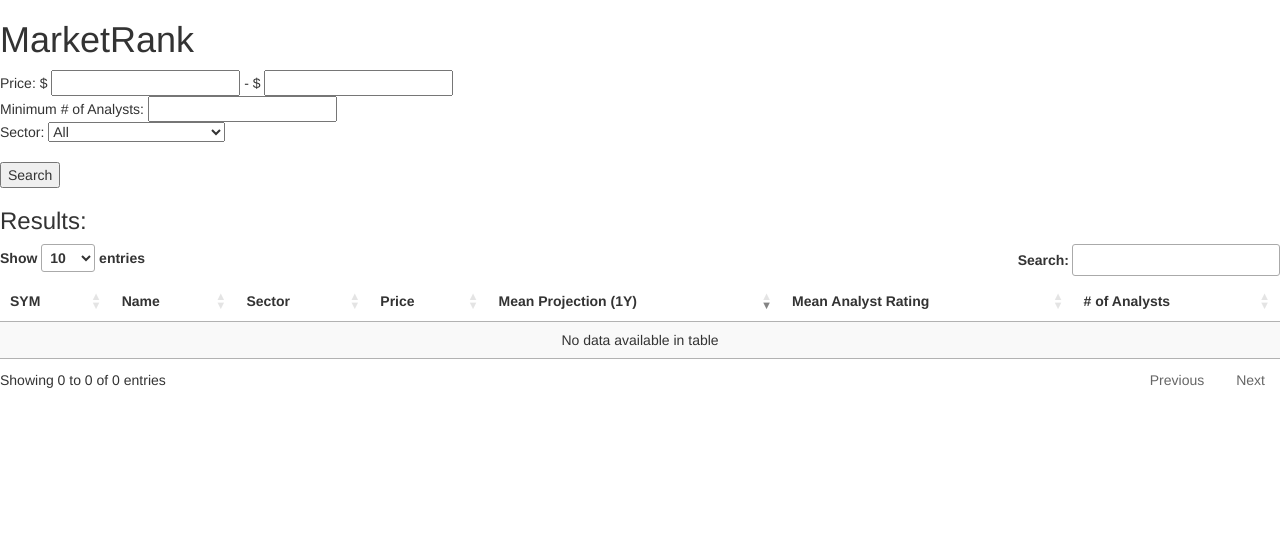
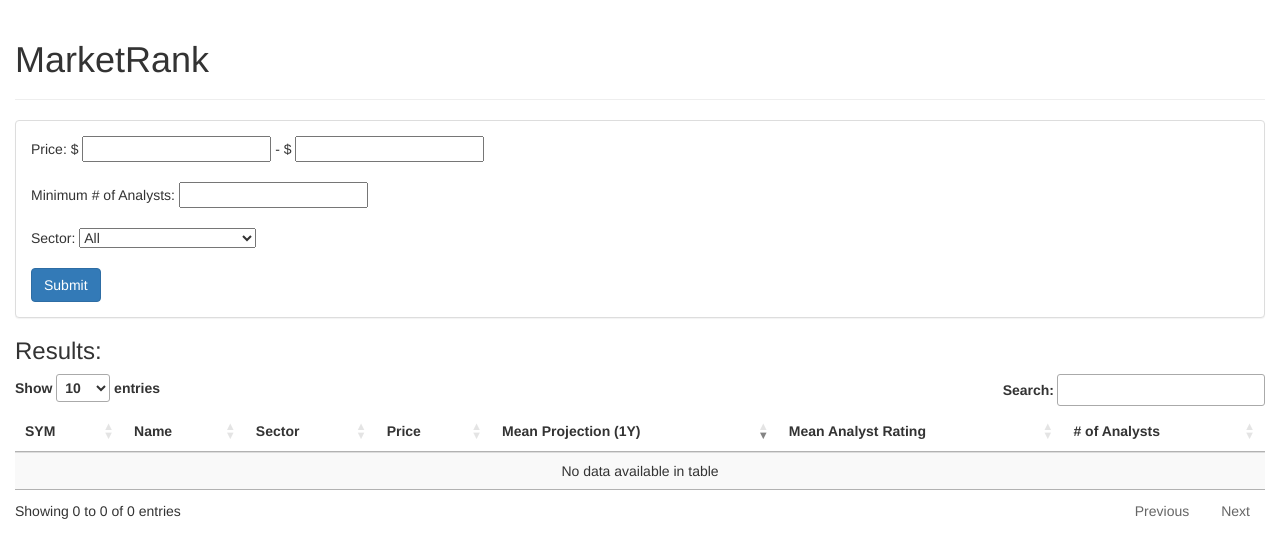
Before and after one commit to ksudana/market-rank, a Flask app: page / in a window 1280 px wide. Shown: the top 558 px of the page. Run offline with Flask 2, Linux system fonts and the light colour scheme; some libraries are stand-ins or nearby versions.

Commit message:
updated UI

```diff
--- a/templates/index.html
+++ b/templates/index.html
@@ -29,15 +29,19 @@
             });
         </script>
     </head>
-    <body width="80%">
+    <body width="80%" class="container-fluid">
+        <div class="page-header">
             <h1>MarketRank</h1>
+        </div>
+        <div class="panel panel-default">
+            <div class="panel-body">
                 <form method="POST" action="/">
                 Price:
                 $ <input type="number" name="price-min">  -  $ <input type="number" name="price-max">
-            <br>
+                <br><br>
                 Minimum # of Analysts:
                 <input type="number" name="n-min">
-            <br>
+                <br><br>
                 Sector:
                 <select name="sector">
                     <option value="All">All</option>
@@ -55,10 +59,12 @@
                     <option value="Transportation">Transportation</option>
                 </select>
                 <br><br>
-            <input type="submit" value="Search">
+                <button type="submit" class="btn btn-primary">Submit</button>
                 </form>
+            </div>
+        </div>
         <h3>Results:</h3>
-        <table id="data-table" class="stripe dataTable" style="visibility:hidden">
+        <table id="data-table" class="table table-striped w-auto" style="visibility:hidden">
                 <thead>
                     <tr>
                         <th>SYM</th>
```
Lines whose indentation alone changed are shown as unchanged.
